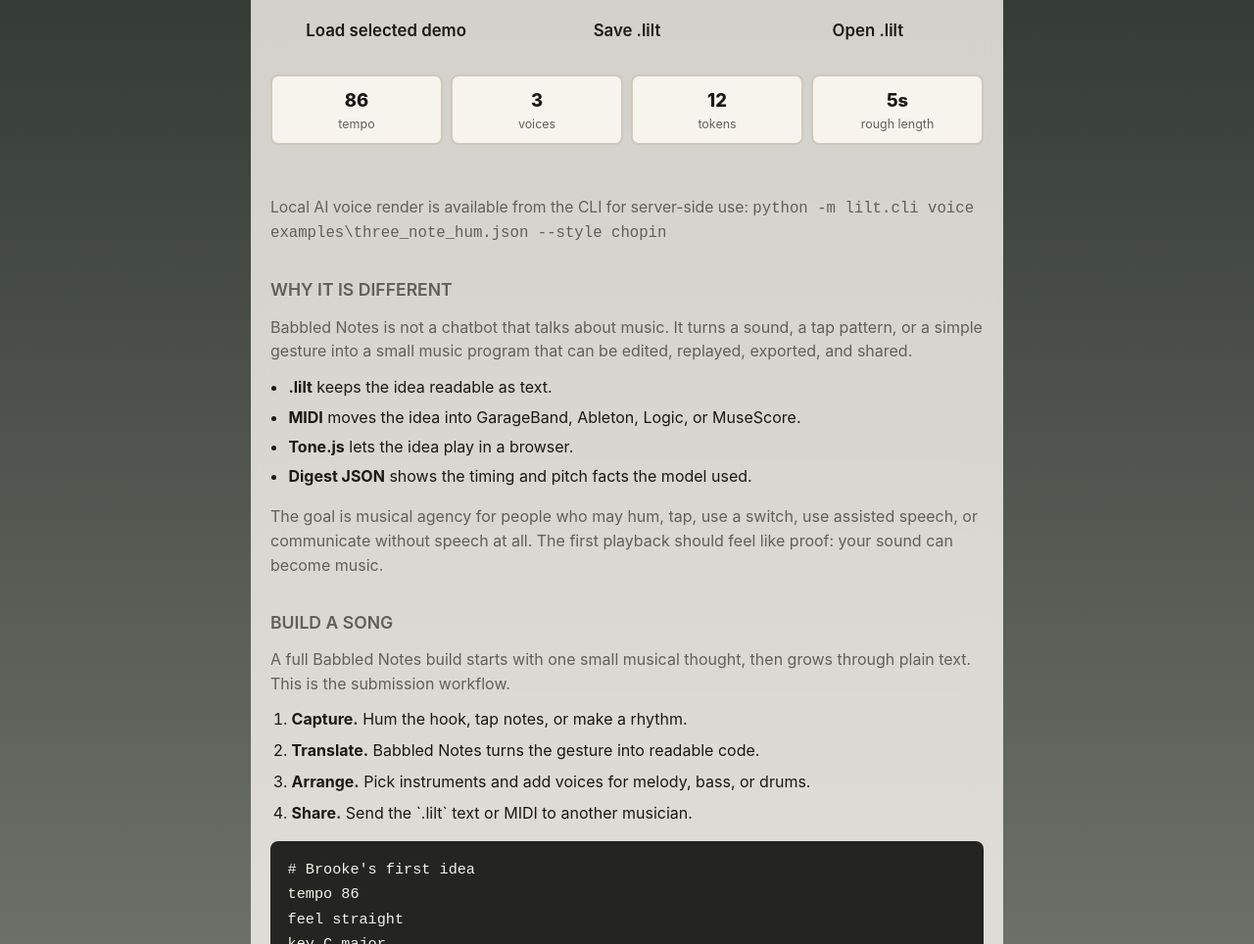
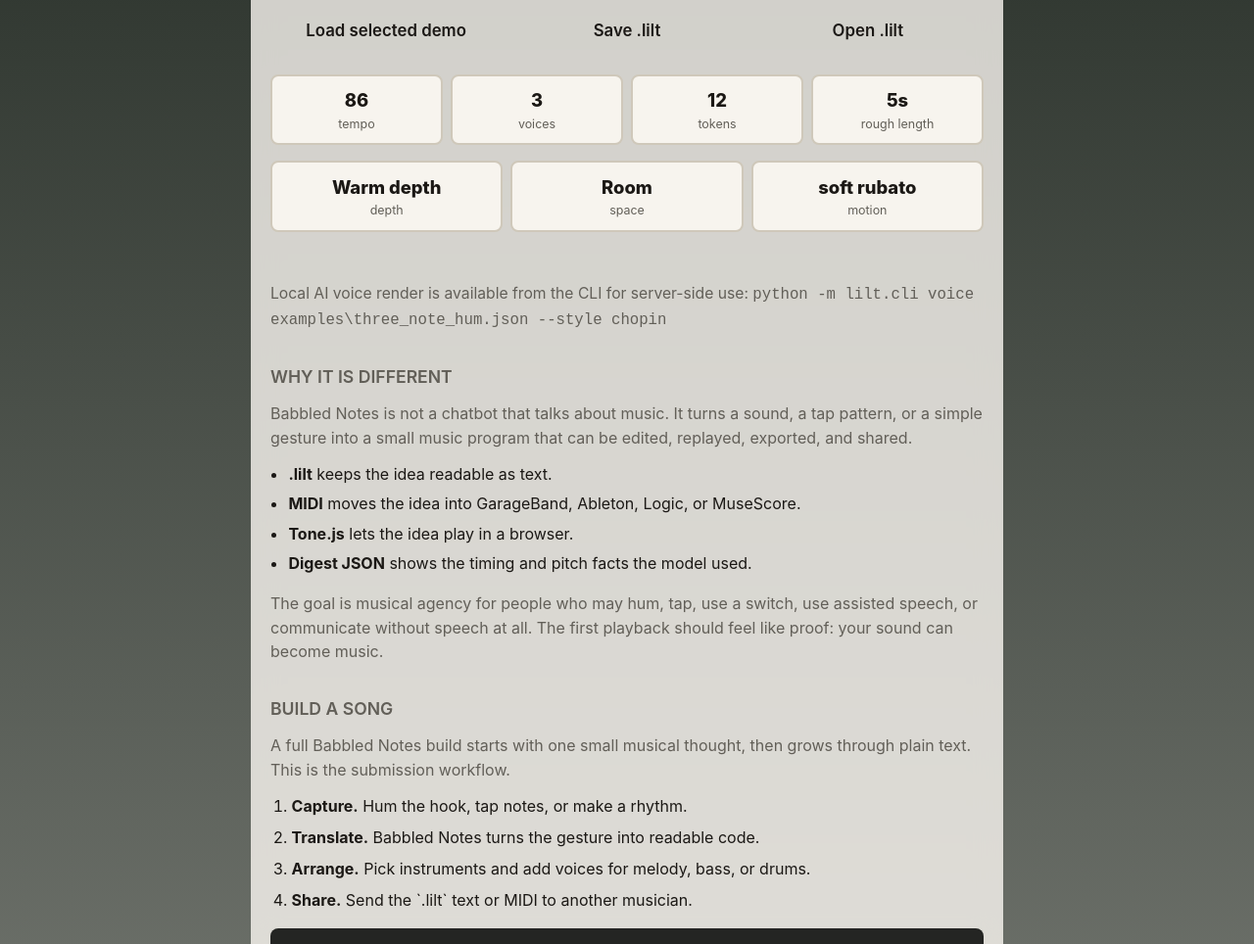
Before and after one commit to brookehoward2008-droid/babbled-notes, a plain HTML site: page docs/index.html in a window 1280 px wide. Shown: the part 4295-5259 px from the top of the page at 98% size. Drawn offline with nearby package versions, Linux system fonts and the light colour scheme; animation ran at ten frames a second.

Commit message:
Show playback depth receipt in composer

```diff
--- a/docs/composer.js
+++ b/docs/composer.js
@@ -17,6 +17,9 @@
     summaryVoices: document.getElementById("composer-voices"),
     summaryEvents: document.getElementById("composer-events"),
     summaryLength: document.getElementById("composer-length"),
+    playbackDepth: document.getElementById("playback-depth-summary"),
+    playbackSpace: document.getElementById("playback-space-summary"),
+    playbackMotion: document.getElementById("playback-motion-summary"),
   };
 
   if (!elements.source || !elements.play) return;
@@ -68,6 +71,7 @@
     elements.styleButtons.forEach((button) => {
       button.setAttribute("aria-pressed", button.dataset.composerStyle === style ? "true" : "false");
     });
+    updatePlaybackReceipt();
     setStatus(`${styleLabel()} style selected.`);
   }
 
@@ -76,6 +80,7 @@
     elements.spaceButtons.forEach((button) => {
       button.setAttribute("aria-pressed", button.dataset.soundSpace === space ? "true" : "false");
     });
+    updatePlaybackReceipt();
     setStatus(`${spaceLabel()} sound space selected.`);
   }
 
@@ -281,6 +286,19 @@
     }[nextStyle] || "soft rubato";
   }
 
+  function depthLabel(profile) {
+    if (profile.depth >= 0.72) return "Wide depth";
+    if (profile.depth >= 0.52) return "Warm depth";
+    return "Close depth";
+  }
+
+  function updatePlaybackReceipt() {
+    const profile = playbackProfileFor(style, space);
+    if (elements.playbackDepth) elements.playbackDepth.textContent = depthLabel(profile);
+    if (elements.playbackSpace) elements.playbackSpace.textContent = spaceLabel();
+    if (elements.playbackMotion) elements.playbackMotion.textContent = repeatVariationFor(style);
+  }
+
   async function play(forever) {
     try {
       await Tone.start();
@@ -433,6 +451,7 @@
 
   document.addEventListener("DOMContentLoaded", () => {
     updateSummary();
+    updatePlaybackReceipt();
     elements.play.addEventListener("click", () => play(false));
     elements.loop.addEventListener("click", () => {
       if (looping) stop();
--- a/docs/index.html
+++ b/docs/index.html
@@ -320,6 +320,11 @@ voice bass:
         <div><span id="composer-events">11</span><small>tokens</small></div>
         <div><span id="composer-length">4s</span><small>rough length</small></div>
       </div>
+      <div class="composer-summary playback-receipt" aria-label="Playback depth receipt">
+        <div><span id="playback-depth-summary">Warm depth</span><small>depth</small></div>
+        <div><span id="playback-space-summary">Room</span><small>space</small></div>
+        <div><span id="playback-motion-summary">Soft rubato</span><small>motion</small></div>
+      </div>
       <p id="composer-status" class="status" role="status" aria-live="polite"></p>
       <p class="helper-text">
         Local AI voice render is available from the CLI for server-side use:
--- a/docs/styles.css
+++ b/docs/styles.css
@@ -1492,6 +1492,10 @@ textarea {
   margin-top: 1rem;
 }
 
+.playback-receipt {
+  grid-template-columns: repeat(3, minmax(0, 1fr));
+}
+
 .composer-summary div {
   min-height: 4.5rem;
   padding: 0.65rem 0.5rem;
@@ -1525,6 +1529,10 @@ textarea {
 
   .composer-summary {
     grid-template-columns: repeat(2, minmax(0, 1fr));
+  }
+
+  .playback-receipt {
+    grid-template-columns: 1fr;
   }
 }
 
```
Also changed, not shown: 1 other file.
